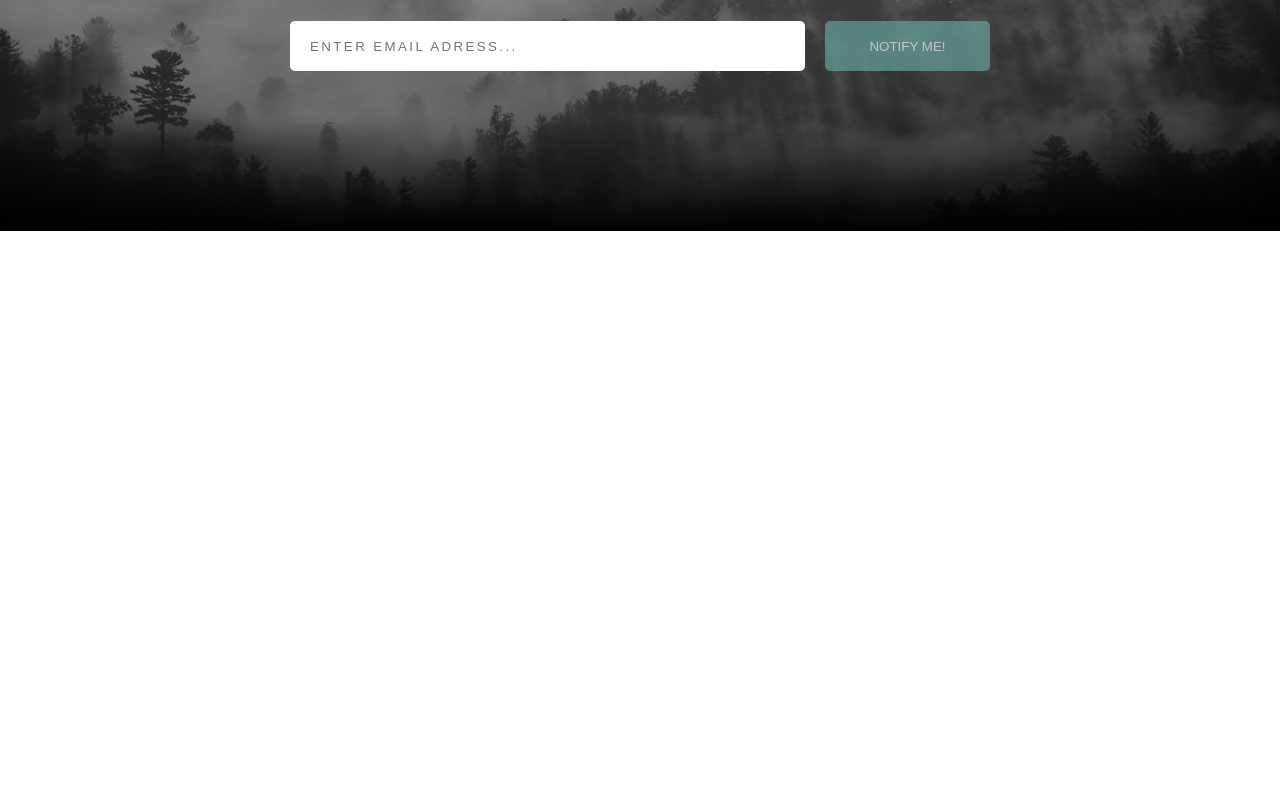
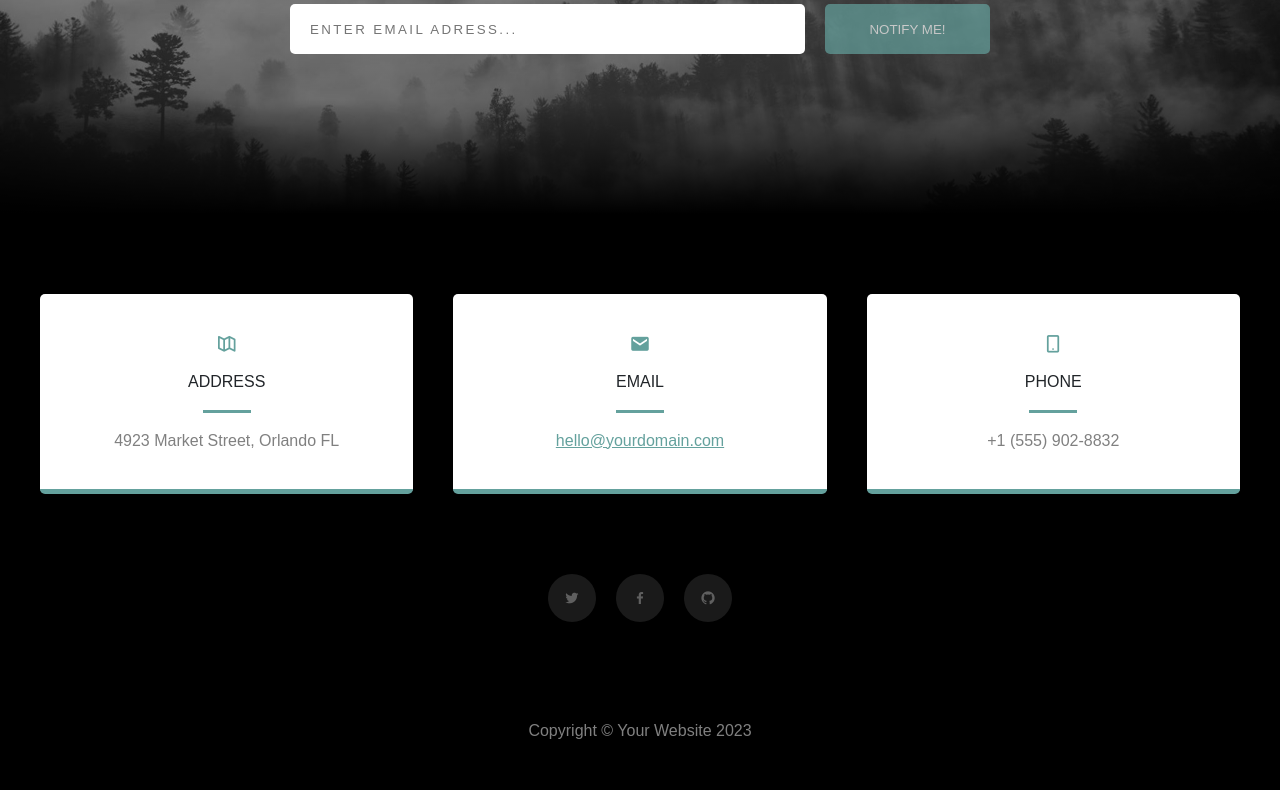
Before and after one commit to imranovazer/Grayscale, a plain HTML site: page index.html in a window 1280 px wide. Shown: the part 3210-4000 px from the top of the page. Before the commit the page ends 3441 px from the top, so only its background shows below. Drawn offline with nearby package versions, Linux system fonts and the light colour scheme.

Commit message:
footer done

```diff
--- a/index.html
+++ b/index.html
@@ -1,14 +1,17 @@
 <!DOCTYPE html>
 <html lang="en">
+
 <head>
     <meta charset="UTF-8">
     <meta http-equiv="X-UA-Compatible" content="IE=edge">
 
     <meta name="viewport" content="width=device-width, initial-scale=1.0">
     <link rel="stylesheet" href="style.css">
+    <link href='https://unpkg.com/boxicons@2.1.4/css/boxicons.min.css' rel='stylesheet'>
 
     <title>Document</title>
 </head>
+
 <body>
     <nav class="navbar">
         <div class="container for-navbar">
@@ -45,7 +48,9 @@
 
             </h2>
             <p>
-                Grayscale is a free Bootstrap theme created by Start Bootstrap. It can be yours right now, simply download the template on the preview page. The theme is open source, and you can use it for any purpose, personal or commercial.
+                Grayscale is a free Bootstrap theme created by Start Bootstrap. It can be yours right now, simply
+                download the template on the preview page. The theme is open source, and you can use it for any purpose,
+                personal or commercial.
             </p>
             <img src="./ipad.png" alt="" srcset="">
         </div>
@@ -54,14 +59,15 @@
     </section>
     <section class="cards">
         <div class="container">
-            <header >
+            <header>
                 <div class="left">
-                    <img src="./bg-masthead.jpg" alt="Ipad" >
+                    <img src="./bg-masthead.jpg" alt="Ipad">
 
                 </div>
                 <div class="right">
                     <span>Shoreline</span>
-                    <p>Grayscale is open source and MIT licensed. This means you can use it for any project - even commercial projects! Download it, customize it, and publish your website!</p>
+                    <p>Grayscale is open source and MIT licensed. This means you can use it for any project - even
+                        commercial projects! Download it, customize it, and publish your website!</p>
 
                 </div>
             </header>
@@ -71,6 +77,9 @@
                     <img src="./demo-image-01.jpg" alt="" srcset="">
 
                     <div class="right">
+                        <span>Misty</span>
+                        <p>An example of where you can put an image of a project, or anything else, along with a
+                            description.</p>
 
                     </div>
                 </article>
@@ -79,6 +88,9 @@
                     <img src="./demo-image-02.jpg" alt="" srcset="">
 
                     <div class="right">
+                        <span>Mountains</span>
+                        <p>Another example of a project with its respective description. These sections work well
+                            responsively as well!</p>
 
                     </div>
 
@@ -91,7 +103,7 @@
         </div>
 
     </section>
-   <section  class="mail-me">
+    <section class="mail-me">
         <div class="container">
             <span>Subscribe to receive updates!</span>
             <div class="mail-input">
@@ -106,5 +118,51 @@
 
     </section>
 
+    <footer>
+        <div class="container">
+            <div class="contact-cards">
+                <div class="contact-card">
+
+                    <i class='bx bx-map-alt'></i>
+                    <span>ADDRESS</span>
+                    <div class="line"></div>
+                    <p>4923 Market Street, Orlando FL</p>
+
+                </div>
+                <div class="contact-card">
+                    <i class='bx bxs-envelope'></i>
+                    <span>EMAIL</span>
+                    <div class="line"></div>
+                    <p style="text-decoration: underline; color: #64a19d;">
+                        hello@yourdomain.com
+                    </p>
+
+                </div>
+                <div class="contact-card">
+                    <i class='bx bx-mobile-alt'></i>
+                    <span>PHONE</span>
+                    <div class="line"></div>
+                    <p>+1 (555) 902-8832</p>
+
+                </div>
+
+
+            </div>
+            <div class="links">
+                <a href="#"><i class='bx bxl-twitter'></i></a>
+                <a href="#"><i class='bx bxl-facebook'></i></a>
+                <a href="#"><i class='bx bxl-github'></i></a>
+
+
+            </div>
+            <p class="copy-right">
+                Copyright © Your Website 2023
+            </p>
+
+        </div>
+
+    </footer>
+
 </body>
+
 </html>
--- a/style.css
+++ b/style.css
@@ -2,6 +2,7 @@
     margin: 0;
     padding: 0;
     font-family: Arial, Helvetica, sans-serif;
+    box-sizing: border-box;
 }
 header
 {
@@ -11,12 +12,17 @@ header
 
 
 }
+a {
+    text-decoration: none;
+    color: white;
+}
 ul,li {
     list-style-type: none;
 }
 .container {
     margin: 0 auto ;
-   width: 1200px;
+    max-width: 1200px;
+    width: 100%;
 }
 .navbar {
     width: 100%;
@@ -205,12 +211,29 @@ header .filter {
 
 }
 .articles .article img {
-   width: 612px;
+   width: 50%;
 }
 .articles .article .right {
 
     background-color: black;
-    width: 612px;
+    width: 50%;
+    color: rgba(255, 255, 255, 0.5);
+    display: flex;
+    flex-direction: column;
+    align-items: center;
+    justify-content: center;
+    letter-spacing: 0.0625em;
+
+}
+.articles .article .right span {
+    color: white;
+    font-size: 25px;
+    margin-bottom: 10px;
+}
+.articles .article .right p{
+    width: 100%;
+    max-width: 350px;
+    text-align: center;
 
 }
 
@@ -272,3 +295,81 @@ header .filter {
     cursor: pointer;
     opacity: 0.7;
 }
+
+
+footer {
+    background-color: black;
+    width: 100%;
+
+
+
+}
+footer .container {
+    height: 100%;
+    display: flex;
+    flex-direction: column;
+    color :  rgba(255, 255, 255, 0.5) ;
+    align-items: center;
+
+
+}
+footer .container .links {
+    display: flex;
+    gap: 20px;
+    margin-bottom: 100px;
+
+}
+footer .container .contact-cards {
+    width: 100%;
+    display: flex;
+    align-items: center;
+    justify-content: space-around;
+    margin: 80px 0;
+    gap: 40px;
+
+
+
+}
+footer .container .contact-cards .contact-card {
+    max-width: 375px;
+    width: 100%;
+    height: 200px;
+    background-color: white;
+    border-radius: 5px;
+    border-bottom: 5px solid #64a19d;
+    display: flex;
+    flex-direction: column;
+    justify-content: space-around;
+    align-items: center;
+    color: #64a19d;
+    font-size: 21px;
+    padding: 30px 0;
+
+}
+footer .container .contact-cards .contact-card .line {
+    width: 3rem;
+    background-color: #64a19d;
+    height: 3px;
+}
+footer .container .contact-cards .contact-card span {
+    color: #212529;
+    font-size: 16px;
+}
+footer .container .contact-cards .contact-card p {
+    color: grey;
+    font-size: 16px;
+}
+.copy-right {
+    margin-bottom:50px ;
+}
+footer .container .links a {
+    color: rgba(255, 255, 255, 0.3);
+    height: 3rem;
+    width: 3rem;
+    background-color: rgba(255, 255, 255, 0.1);
+    display: flex;
+    align-items: center;
+    justify-content: center;
+    border-radius: 50%;
+
+}
```
Lines whose indentation alone changed are shown as unchanged.
